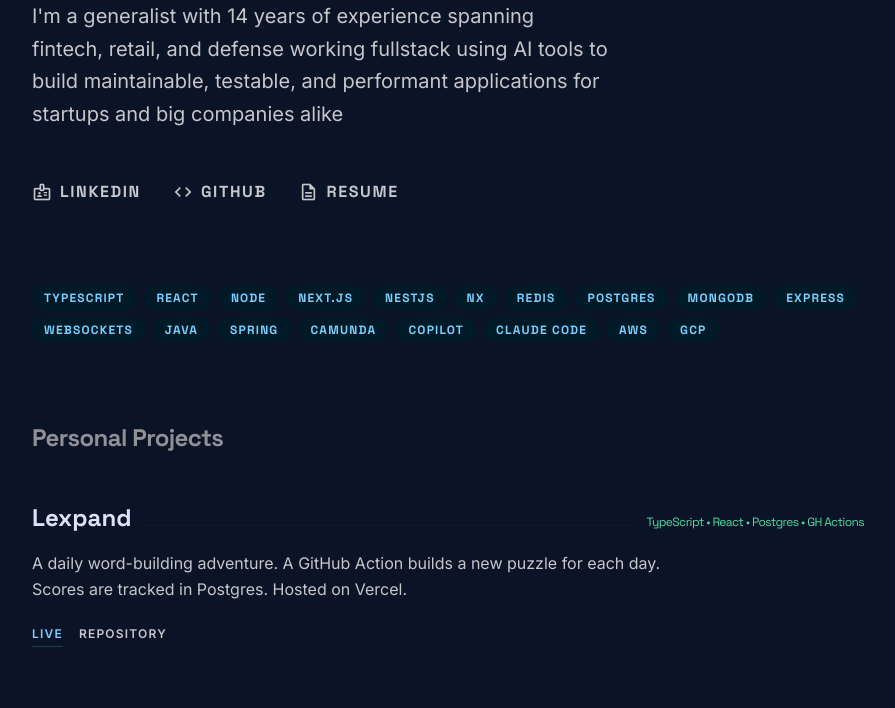
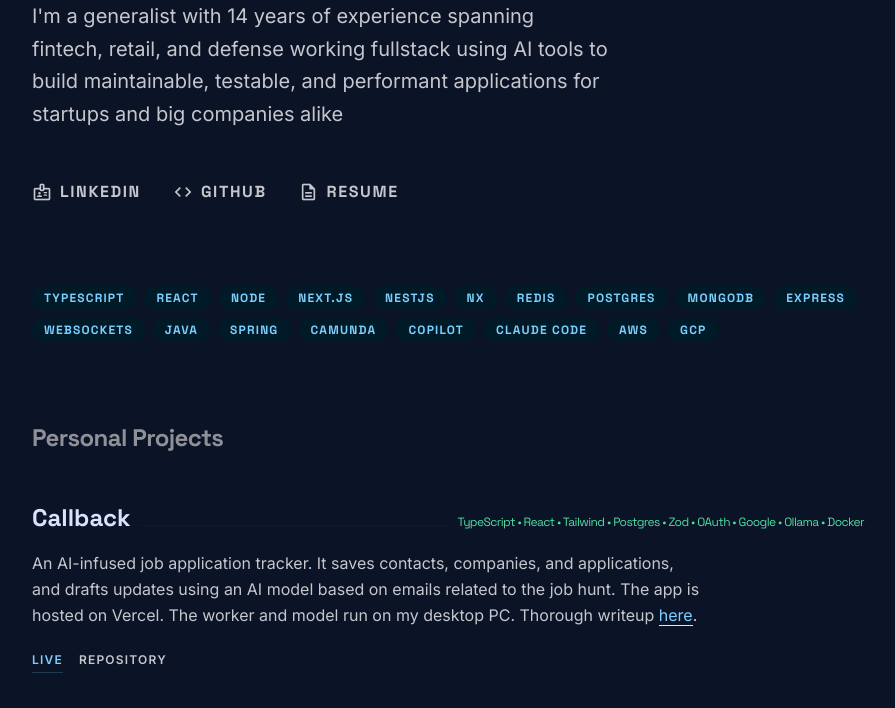
Before and after one commit to mrestine/me, a plain HTML site: page index.html in a window 1280 px wide. Shown: the part 220-928 px from the top of the page, without its empty margins (192-1087 px from the left). Drawn offline with nearby package versions, Linux system fonts and the light colour scheme.

Commit message:
add callback

```diff
--- a/index.html
+++ b/index.html
@@ -245,6 +245,48 @@
           Personal Projects
         </h2>
         <div class="space-y-16">
+          <!-- Callback -->
+          <div class="group">
+            <div class="flex flex-col md:flex-row md:items-baseline gap-2 mb-4">
+              <h3
+                class="font-headline text-2xl font-bold group-hover:text-primary transition-colors"
+              >
+                Callback
+              </h3>
+              <div
+                class="h-px flex-grow bg-outline-variant/10 hidden md:block"
+              ></div>
+              <span class="font-label text-xs tracking-tighter text-tertiary"
+                >TypeScript • React • Tailwind • Postgres • Zod • OAuth • Google • Ollama • Docker</span
+              >
+            </div>
+            <p class="text-on-surface-variant max-w-2xl leading-relaxed mb-6">
+              An AI-infused job application tracker. It saves contacts, companies,
+              and applications, and drafts updates using an AI model based on emails
+              related to the job hunt. The app is hosted on Vercel. The worker and model
+              run on my desktop PC. Thorough writeup
+                <a
+                  class="text-primary border-b"
+                  target="_blank"
+                  href="https://github.com/mrestine/development-outline.md"
+                  >here</a
+                >.
+            </p>
+            <div class="flex gap-4">
+              <a
+                class="text-xs font-bold uppercase tracking-widest text-primary border-b border-primary/20 hover:border-primary transition-all pb-1"
+                href="https://give-me-callback.vercel.app/"
+                target="_blank"
+                >Live</a
+              >
+              <a
+                class="text-xs font-bold uppercase tracking-widest text-on-surface-variant hover:text-white transition-colors"
+                href="https://github.com/mrestine/callback"
+                target="_blank"
+                >Repository</a
+              >
+            </div>
+          </div>
           <!-- Lexpand -->
           <div class="group">
             <div class="flex flex-col md:flex-row md:items-baseline gap-2 mb-4">
```
